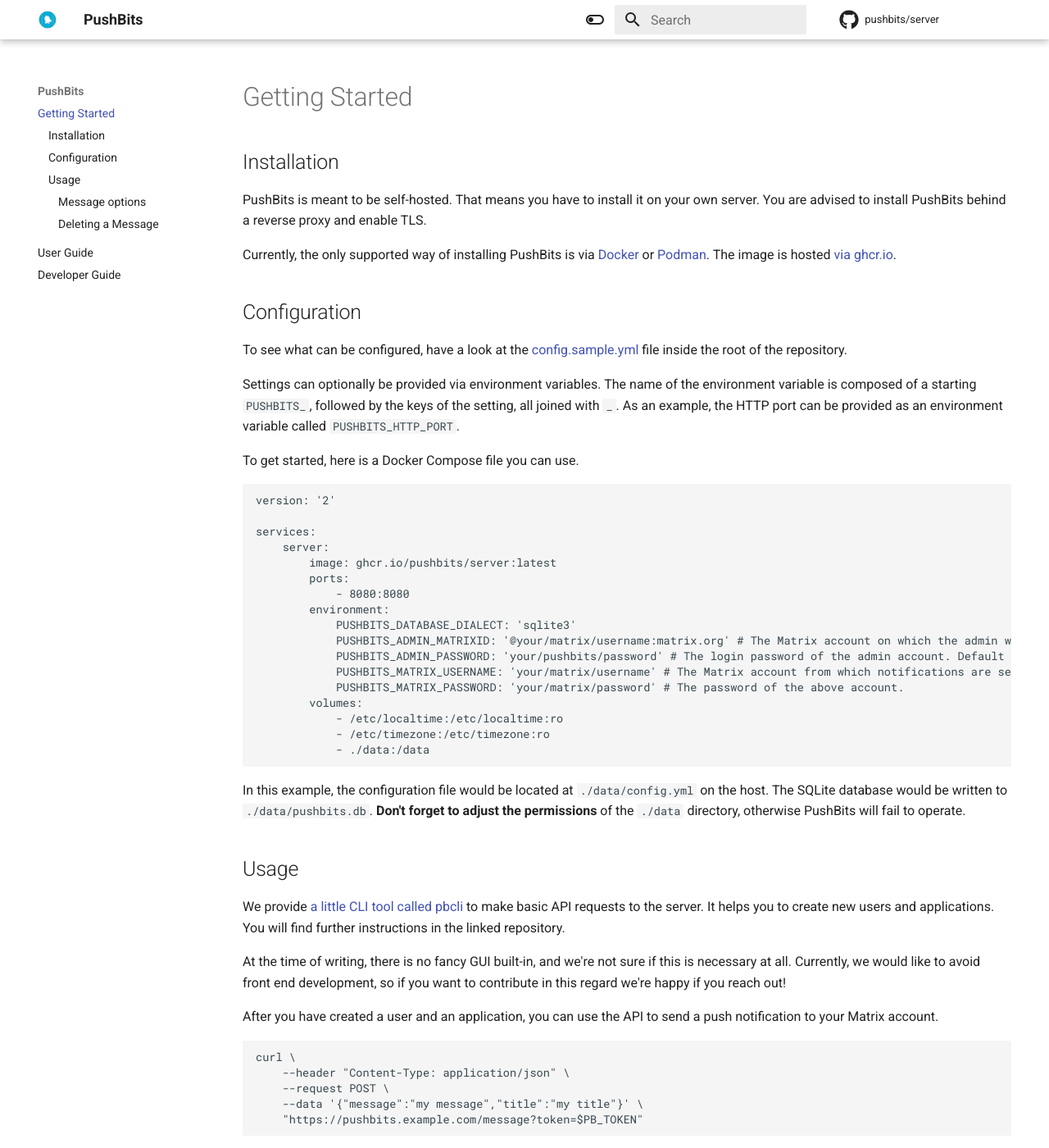
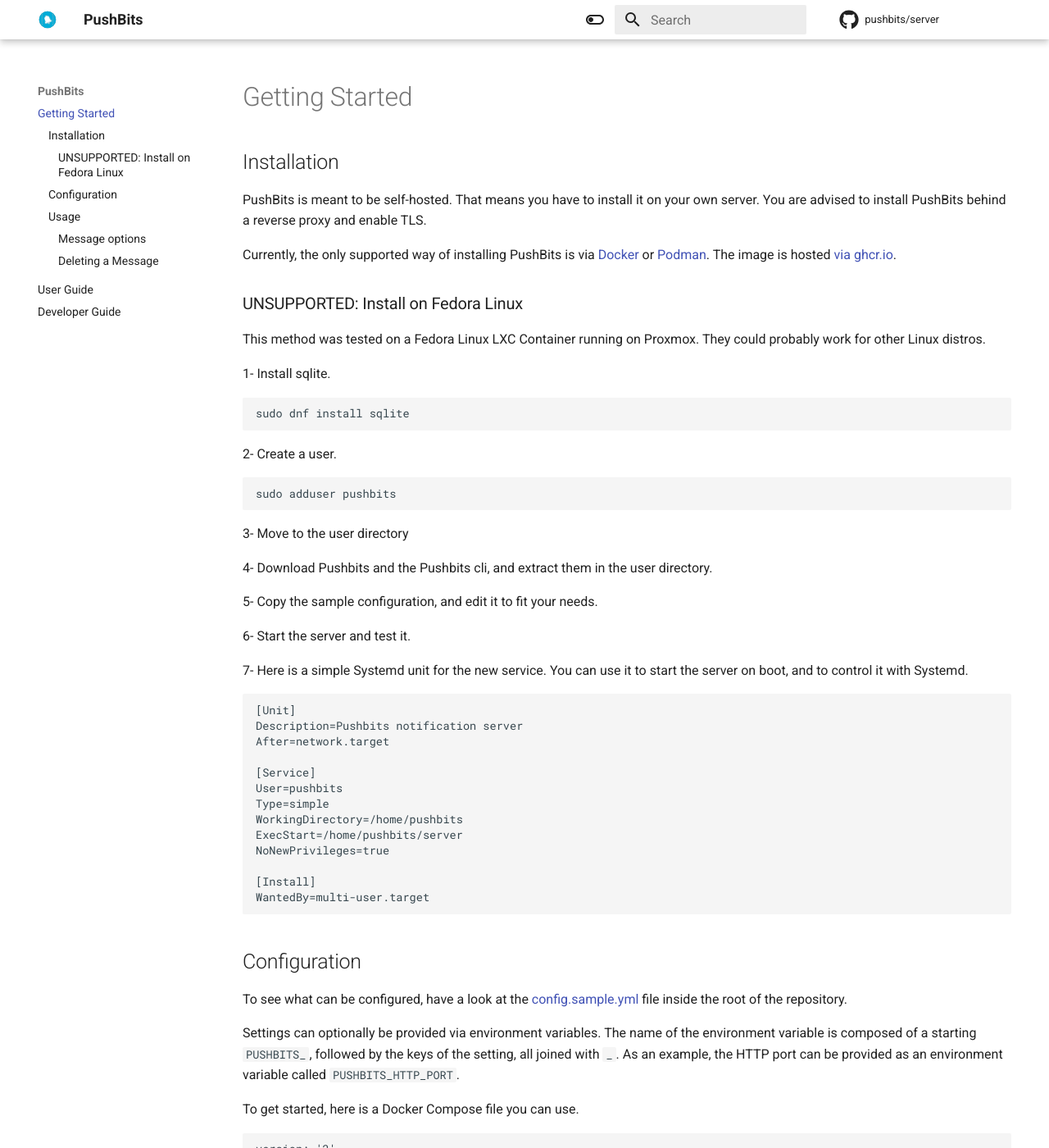
Before and after one commit to pushbits/website, an MkDocs documentation site: the page built from docs/docs/index.md, in a window 1280 px wide and 1400 px high. Shown: the whole window at 82% size. Built offline with MkDocs 1.6.1 and Material for MkDocs 9.7.7, drawn with Linux system fonts in a browser that asks for light colours; comment, search, counter and statistics services are not loaded.

Commit message:
Added Fedora install docs

````diff
--- a/docs/docs/index.md
+++ b/docs/docs/index.md
@@ -8,6 +8,43 @@
 
 Currently, the only supported way of installing PushBits is via [Docker](https://www.docker.com/) or [Podman](https://podman.io/).
 The image is hosted [via ghcr.io](https://github.com/pushbits/server/pkgs/container/server).
+
+### UNSUPPORTED: Install on Fedora Linux
+This method was tested on a Fedora Linux LXC Container running on Proxmox. They could probably work for other Linux distros.
+
+1- Install sqlite.
+```
+sudo dnf install sqlite
+```
+2- Create a user.
+```
+sudo adduser pushbits
+```
+3- Move to the user directory
+
+4- Download Pushbits and the Pushbits cli, and extract them in the user directory.
+
+5- Copy the sample configuration, and edit it to fit your needs.
+
+6- Start the server and test it.
+
+7- Here is a simple Systemd unit for the new service. You can use it to start the server on boot, and to control it with Systemd.
+
+```
+[Unit]
+Description=Pushbits notification server
+After=network.target
+
+[Service]
+User=pushbits
+Type=simple
+WorkingDirectory=/home/pushbits
+ExecStart=/home/pushbits/server
+NoNewPrivileges=true
+
+[Install]
+WantedBy=multi-user.target
+```
 
 ## Configuration
 
````
